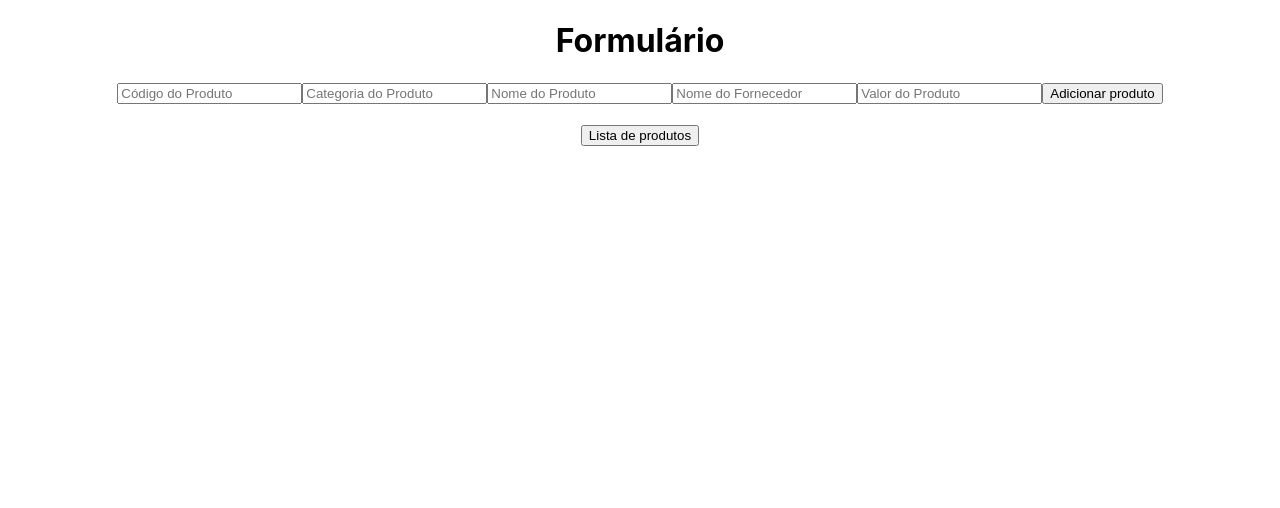
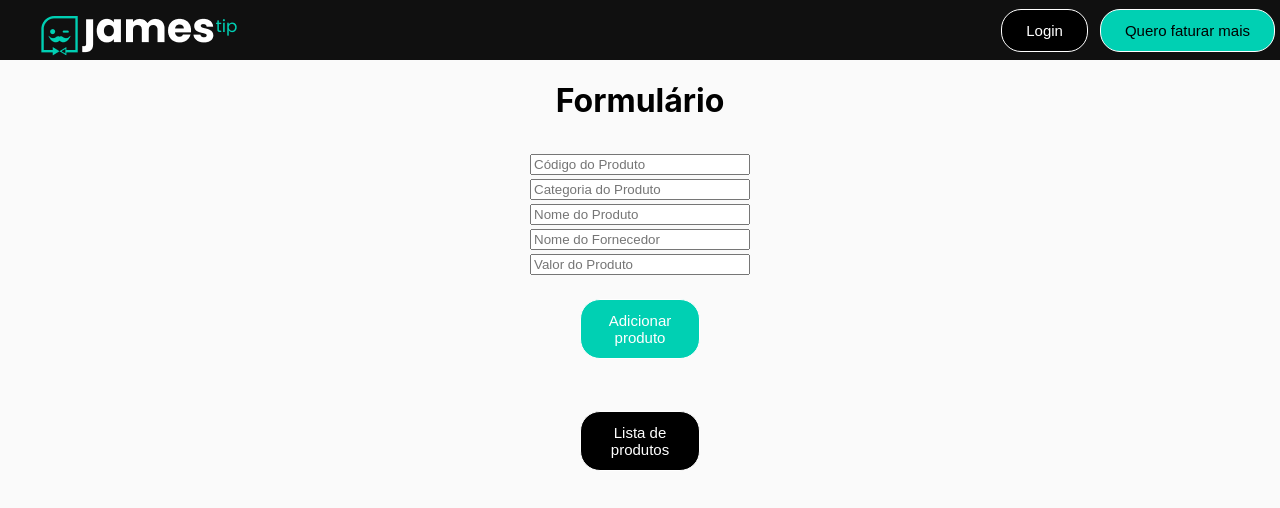
Before and after one commit to visantiago99/jamestip-challenge, a React (Create React App) app: page / in a window 1280 px wide. Shown: the top 508 px of the page. Built offline with nearby package versions, Linux system fonts and the light colour scheme.

Commit message:
Add styled components

```diff
--- a/package.json
+++ b/package.json
@@ -14,6 +14,7 @@
     "react-dom": "^17.0.2",
     "react-router-dom": "^6.0.2",
     "react-scripts": "4.0.3",
+    "styled-components": "^5.3.3",
     "typescript": "^4.5.2",
     "web-vitals": "^1.1.2"
   },
@@ -40,5 +41,8 @@
       "last 1 firefox version",
       "last 1 safari version"
     ]
+  },
+  "devDependencies": {
+    "@types/styled-components": "^5.1.15"
   }
 }
--- a/src/components/Formulary.tsx
+++ b/src/components/Formulary.tsx
@@ -1,6 +1,7 @@
 import React, { useContext, useState } from 'react';
 import ProductsContext from '../context/ProductsContext';
 import { productsItf } from '../interfaces/ProductInterface';
+import GlobalStyle from '../styles/global';
 
 export default function Formulary() {
   const [input, setInput] = useState<productsItf>({
@@ -45,7 +46,8 @@ export default function Formulary() {
   }
 
   return (
-    <div>
+    <div className="formulary">
+      <GlobalStyle />
       <input type="text" placeholder="Código do Produto" name="productId" onChange={handleChange} value={input.productId} />
       <input type="text" placeholder="Categoria do Produto" name="category" onChange={handleChange} value={input.category} />
       <input type="text" placeholder="Nome do Produto" name="name" onChange={handleChange} value={input.name} />
--- /dev/null
+++ b/src/components/Header/index.tsx
@@ -0,0 +1,17 @@
+import React from 'react';
+import { Container } from './styles';
+import JamesTipLogo from '../../images/JamesTipLogo.png'
+
+const Header: React.FC = () => {
+  return (
+    <Container>
+      <img src={JamesTipLogo} alt="logo"/>
+      <div className="social-links">
+        <button>Login</button>
+        <button className="quero-faturar">Quero faturar mais</button>
+      </div>
+    </Container>
+  );
+}
+
+export default Header;
--- /dev/null
+++ b/src/components/Header/styles.ts
@@ -0,0 +1,33 @@
+import styled from 'styled-components';
+
+export const Container = styled.div`
+  height: 60px;
+  background: rgb(16, 16, 16);
+  color: #FFF;
+  display: flex;
+  align-items: center;
+  padding: 0 5px;
+  justify-content: space-between;
+
+  .social-links {
+    display: flex;
+    justify-content: space-between;
+    gap: 12px
+  }
+
+  button {
+    background-color: #000000;
+    border-style: solid;
+    border-width: 1px 1px 1px 1px;
+    border-color: #FFFFFF;
+    border-radius: 20px 20px 20px 20px;
+    color: #ffffff;
+    padding: 12px 24px;
+    font: 15px Robot, sans-serif;
+  }
+
+  .quero-faturar{
+    background-color: #00D0B3;
+    color: #000000;
+  }
+`;
--- a/src/components/ProductCard.tsx
+++ b/src/components/ProductCard.tsx
@@ -9,7 +9,7 @@ interface propsChildren extends productsItf {
 
 
 const ProductCard: React.FC <propsChildren> = ( {index, ...product} ) => {
-  const { productList, editProducts, deleteProducts } = useContext(ProductsContext)
+  const { editProducts, deleteProducts } = useContext(ProductsContext)
   const [showEdit, setShowEdit] = useState(false)
   const [inputEdit, setInputEdit] = useState<productsItf>({
       productId: "",
--- a/src/pages/Home.tsx
+++ b/src/pages/Home.tsx
@@ -1,6 +1,8 @@
 import React from 'react';
 import { Link } from 'react-router-dom';
 import Formulary from '../components/Formulary';
+import Header from '../components/Header';
+import GlobalStyle from '../styles/global';
 
 
 const Home = () => {
@@ -8,11 +10,13 @@ const Home = () => {
 
   return (
     <div>
+      <GlobalStyle />
+      <Header />
       <h1>Formulário</h1>
       <Formulary />
       <br />
       <Link to="/ProductList">
-        <button type="button">Lista de produtos</button>
+        <button type="button" className="plist-link">Lista de produtos</button>
       </Link>
     </div>
   );
--- a/src/pages/ProductsList.tsx
+++ b/src/pages/ProductsList.tsx
@@ -2,6 +2,8 @@ import React, { useContext } from 'react';
 import ProductsContext from '../context/ProductsContext';
 import { Link } from 'react-router-dom';
 import ProductCard from '../components/ProductCard';
+import Header from '../components/Header';
+import GlobalStyle from '../styles/global';
 
 export default function ProductsList() {
   const { productList } = useContext(ProductsContext)
@@ -13,6 +15,8 @@ export default function ProductsList() {
 
   return (
     <div>
+      <GlobalStyle />
+      <Header />
       <ul>
         {productList.length > 0 ? productList.map((pdt, i) =><ProductCard {...pdt} index={i} />) : localObj.map((pdt: any, i: any) =><ProductCard {...pdt} index={i} />)}
       </ul>
--- /dev/null
+++ b/src/styles/global.ts
@@ -0,0 +1,51 @@
+import { createGlobalStyle } from "styled-components";
+
+export default createGlobalStyle`
+  *{
+    margin: 0,
+    padding: 0,
+    box-sizing: border-box;
+  }
+
+  body {
+    background: #fafafa;
+  }
+
+  .formulary {
+    display: flex;
+    flex-direction: column;
+    max-width: 220px;
+    margin: 0 auto;
+    padding: 12px;
+    gap: 4px;
+  }
+
+  .formulary button {
+    max-width: 120px;
+    margin: 0 auto;
+    margin-top: 20px;
+    background-color: #00D0B3;
+    border-style: solid;
+    border-width: 1px 1px 1px 1px;
+    border-color: #FFFFFF;
+    border-radius: 20px 20px 20px 20px;
+    color: #ffffff;
+    padding: 12px 24px;
+    font: 15px Robot, sans-serif;
+  }
+
+  .plist-link {
+    max-width: 120px;
+    margin: 0 auto;
+    margin-top: 20px;
+    background-color: #000000;
+    border-style: solid;
+    border-width: 1px 1px 1px 1px;
+    border-color: #FFFFFF;
+    border-radius: 20px 20px 20px 20px;
+    color: #ffffff;
+    padding: 12px 24px;
+    font: 15px Robot, sans-serif;
+  }
+
+`;
```
Also changed, not shown: src/images/JamesTipLogo.png (added), 1 other file (tests, documents, lock files or other folders).
